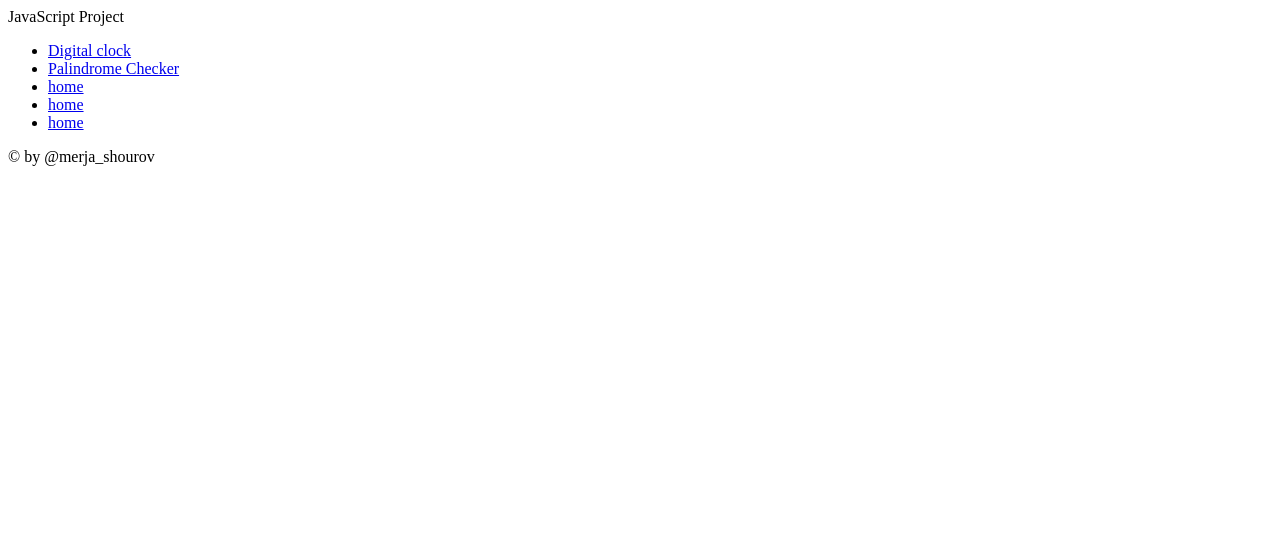
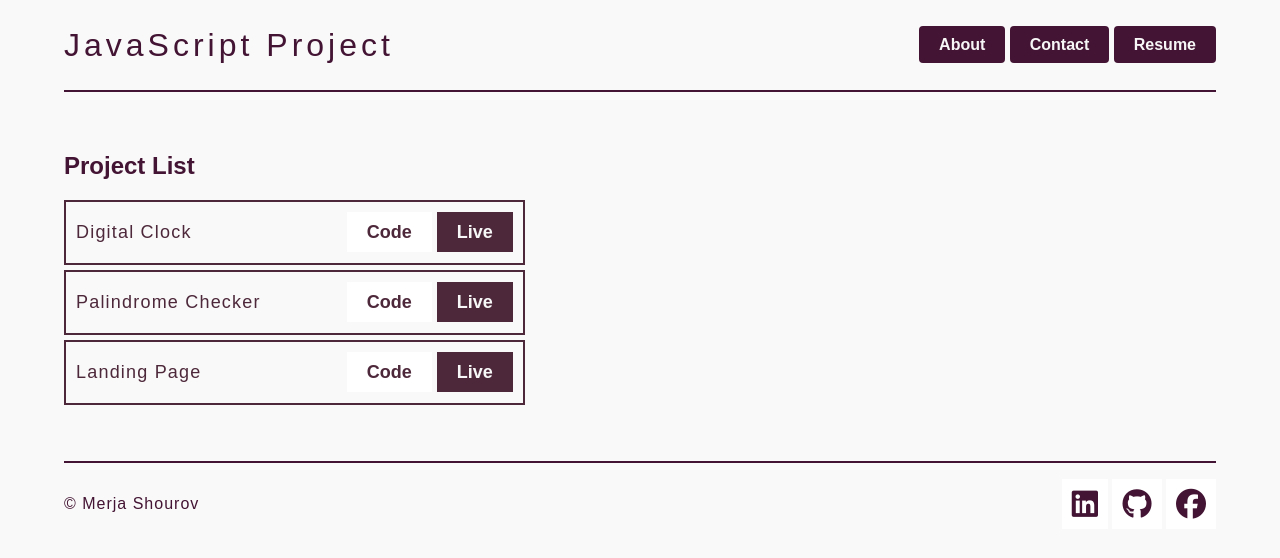
Before and after one commit to merja-shourov/javascript-projects, a plain HTML site: page index.html in a window 1280 px wide. Drawn offline with Linux system fonts and the light colour scheme.

Commit message:
header, footer, project-list_dynamic

```diff
--- a/asset/script.js
+++ b/asset/script.js
@@ -0,0 +1,33 @@
+const all_info = [
+    {
+        "id": 1,
+        "project_title": "Digital Clock",
+        "code" : "https://github.com/merja-shourov/javascript-proejcts/tree/main/digital-clock",
+        "live" : "https://merja-shourov.github.io/javascript-proejcts/digital-clock/",
+    },
+    {
+        "id": 2,
+        "project_title": "Palindrome Checker",
+        "code" : "https://github.com/merja-shourov/javascript-proejcts/tree/main/palindrome-chacker",
+        "live" : "https://merja-shourov.github.io/javascript-proejcts/palindrome-chacker/",
+    },
+    {
+        "id": 3,
+        "project_title": "Landing Page",
+        "code" : "https://github.com/merja-shourov/javascript-proejcts/tree/main/palindrome-chacker",
+        "live" : "https://merja-shourov.github.io/javascript-proejcts/digital-clock/",
+    }
+]
+
+const list = document.getElementById("project-list");
+
+all_info.map( (info) =>{
+    list.innerHTML += `
+        <li>
+            <span class="txt">${info.project_title}</span>
+            <span class="btn"><a href="${info.code}" class="code" target="_blank">Code</a> <a href="${info.live}" class="live">Live</a></span>
+        </li>
+    `;
+    console.log(info);
+
+});
--- a/asset/style.css
+++ b/asset/style.css
@@ -0,0 +1,122 @@
+*{
+    box-sizing: border-box;
+    color: hsl(320, 54%, 17%);
+}
+body{
+    margin: 0;padding: 0;
+    font-family: Arial,sans-serif;
+    background-color: #f9f9f9;
+}
+.container{
+    width: 90%;
+    margin: auto;
+}
+header{
+    width: 100%;
+    display: flex;
+    justify-content: space-between;
+    align-items: center;
+    border-bottom: 2px solid hsl(320, 54%, 17%);
+
+}
+.logo h2{
+    font-size: 32px;
+    font-weight: 400;
+    letter-spacing: 4px;
+    color: hsl(320, 54%, 17%);
+    padding: none;
+}
+.menu ul{
+    list-style-type: none;
+}
+.menu ul li{
+    display: inline-block;
+}
+.menu ul li a{
+    text-decoration: none;
+    background-color: hsl(320, 54%, 17%);
+    padding: 10px 20px;
+    color: #f7f7f7;
+    font-size: 16px;
+    font-weight: bold;
+    border-radius: 4px;
+}
+.main{
+    display: flex;
+    justify-content: space-between;
+    align-items: center;
+    margin: 40px 0;
+    /* overflow: hidden; */
+}
+.left{
+    width: 40%;
+}
+.left ul{
+    padding: 0;
+    list-style: none;
+}
+.left ul li{
+    padding: 20px 10px;
+    margin-bottom: 5px;
+    color: white;
+    display: flex;
+    justify-content: space-between;
+    border: 2px solid hsl(331, 32%, 23%);
+    color: hsl(331, 32%, 23%);
+    font-size: 18px;
+}
+.txt{
+    color: hsl(331, 32%, 23%);
+    font-size: 18px;
+    letter-spacing: 1.2px;
+}
+.left ul li a.live{
+    text-decoration: none;
+    padding: 10px 20px;
+    background-color: hsl(331, 32%, 23%);
+    color: #f7f7f7;
+    font-weight: bold;
+}
+.left ul li a.code{
+    text-decoration: none;
+    padding: 10px 20px;
+    background: #fff;
+    color:  hsl(331, 32%, 23%);
+    font-weight: bold;
+}
+.right{
+    width: 40%;
+}
+
+footer{
+    border-top: 2px solid hsl(320, 54%, 17%);
+    width: 100%;
+    display: flex;
+    justify-content: space-between;
+    align-items: center;
+}
+.made-by{
+
+}
+.made-by p{
+    font-size: 16px;
+    font-weight: lighter;
+    letter-spacing: 1px;
+    /* text-transform: uppercase; */
+}
+.social{
+
+}
+.social ul{
+    list-style: none;
+}
+.social ul li{
+    display: inline-block;
+}
+.social i{
+    font-size: 30px;
+    padding: 10px;
+    color: hsl(320, 54%, 17%);;
+    background-color: #fff;
+    /* border-radius: 50%; */
+}
--- a/index.html
+++ b/index.html
@@ -4,22 +4,53 @@
     <meta charset="UTF-8" />
     <meta name="viewport" content="width=device-width, initial-scale=1.0" />
     <title>JavaScript Project</title>
+    <link rel="stylesheet" href="https://cdnjs.cloudflare.com/ajax/libs/font-awesome/6.6.0/css/all.min.css" integrity="sha512-Kc323vGBEqzTmouAECnVceyQqyqdsSiqLQISBL29aUW4U/M7pSPA/gEUZQqv1cwx4OnYxTxve5UMg5GT6L4JJg==" crossorigin="anonymous" referrerpolicy="no-referrer" />
     <link rel="stylesheet" href="./asset/style.css" />
   </head>
   <body>
-    <header>JavaScript Project</header>
-    <main class="main">
-        <ul list-styele='disk'>
-            <li><a href="https://merja-shourov.github.io/javascript-proejcts/digital-clock/">Digital clock</a></li>
-            <li><a href="https://merja-shourov.github.io/javascript-proejcts/palindrome-checker">Palindrome Checker</a></li>
-            <li><a href="#">home</a></li>
-            <li><a href="#">home</a></li>
-            <li><a href="#">home</a></li>
-        </ul>
-    </main>
+    <div class="container">
+      <header>
+        <div class="logo">
+          <h2>JavaScript Project</h2>
+        </div>
+        <div class="menu">
+          <ul>
+            <li><a href="#">About</a></li>
+            <li><a href="#">Contact</a></li>
+            <li><a href="#">Resume</a></li>
+          </ul>
+        </div>
+      </header>
+      <!-- https://merja-shourov.github.io/javascript-proejcts/digital-clock/ -->
+      <main class="main">
+        <div class="left">
+          <h2>Project List</h2>
+          <ul id="project-list">
 
-    <footer>&copy; by @merja_shourov</footer>
+            <!-- <li>
+              <span class="txt">Digital Clock</span>
+              <span class="btn"><a href="#" class="code">Code</a> <a href="#" class="live">Live</a></span>
+            </li> -->
 
+          </ul>
+        </div>
+        <div class="right">
+        </div>
+      </main>
+
+      <footer>
+        <div class="made-by">
+          <p>&copy; Merja Shourov </p>
+        </div>
+        <div class="social">
+          <ul>
+            <li><a href="https://www.linkedin.com/in/merjashourov" target="_blank"><i class="fa-brands fa-linkedin"></i></a></li>
+            <li><a href="https://www.github.com/merja-shourov" target="_blank" ><i class="fa-brands fa-github"></i></a></li>
+            <li><a href="https://www.facebook.com/merjashourov" target="_blank" ><i class="fa-brands fa-facebook"></i></a></li>
+          </ul>
+        </div>
+      </footer>
+    </div>
     <script src="./asset/script.js"></script>
   </body>
 </html>
```
